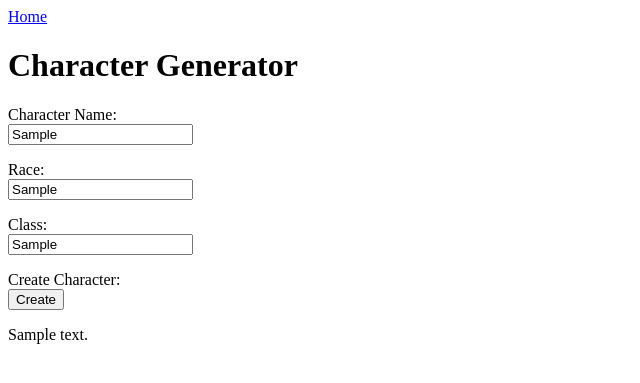
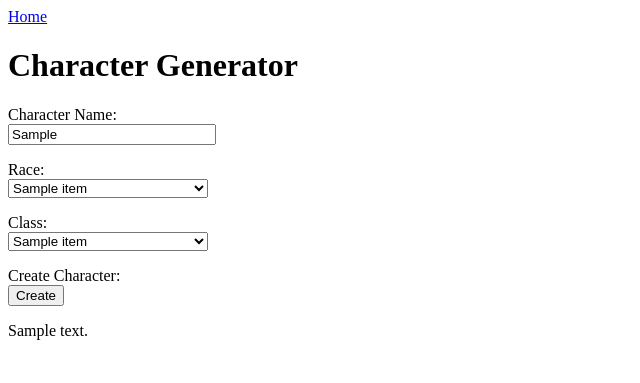
Before and after one commit to Fladolcetta/DnD, a Flask app: template templates/character.html in a window 1280 px wide. Shown: the top 383 px of the page, without its empty margins (0-640 px from the left). Run offline with Flask 3, Linux system fonts and the light colour scheme; the template is opened without the code that fills it: most values are stand-ins (such as "Sample title", 1, 10 or a date in 2020).

Commit message:
Update selectors for character

```diff
--- a/TODO.txt
+++ b/TODO.txt
@@ -1,7 +1,8 @@
 #Character TODOs
-- Add dropdown in character.html for race and clas
 - Use Character Sheet
 
+#Dice TODOs
+- Display Dice
 
 #Repo TODOS
 #TODO: Add Unit Tests
--- a/main.py
+++ b/main.py
@@ -57,7 +57,8 @@ def character():
     name = ""
     race = ""
     character_class = ""
-
+    race_list = Race.get_all_races()
+    class_list = CharacterClass.get_all_classes()
 
     try:
         if "Create" in request.args.get("create"):
@@ -74,6 +75,8 @@ def character():
                             name=name,
                             race=race,
                             character_class=character_class,
+                            race_list=race_list,
+                            class_list=class_list,
                             content=content)
 
 @app.route('/races')
--- a/templates/character.html
+++ b/templates/character.html
@@ -4,6 +4,14 @@
     <meta charset="UTF-8">
     <title>Frank's Dnd Tool - {{ subtitle }}</title>
 </head>
+<style>
+    select {
+        width: 200px;
+    }
+    input[type="text"] {
+        width: 200px;
+    }
+</style>
 <body>
     <a href="/">Home</a>
 
@@ -15,11 +23,19 @@
         </p>
         <p>
             <label for="race">Race:</label><br>
-            <input type="text" name="race" value={{race}}>
+            <select id="race" name="race">
+                {% for item in race_list %}
+                    <option value="{{ item }}">{{ item }}</option>
+                {% endfor %}
+            </select>
         </p>
         <p>
             <label for="character_class">Class:</label><br>
-            <input type="text" name="character_class" value={{character_class}}>
+            <select id="character_class" name="character_class">
+                {% for item in class_list %}
+                    <option value="{{ item }}">{{ item }}</option>
+                {% endfor %}
+            </select>
         </p>
         <p>
             <label for="create">Create Character:</label><br>
```
